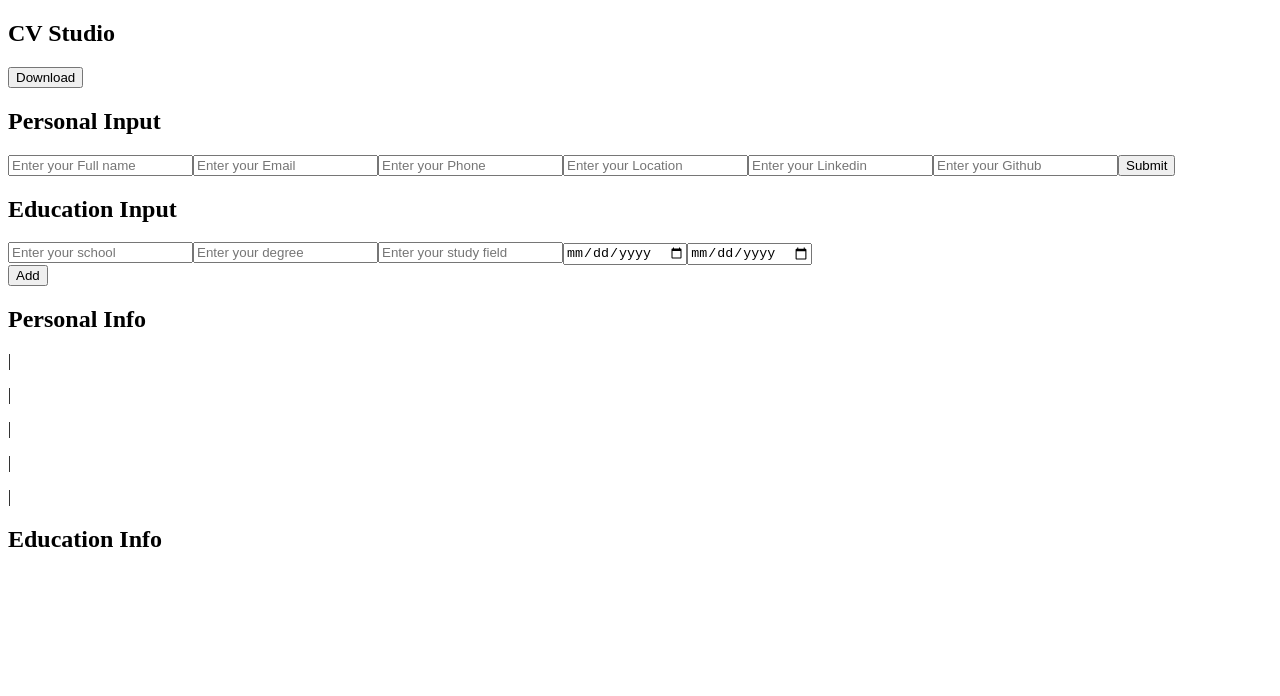
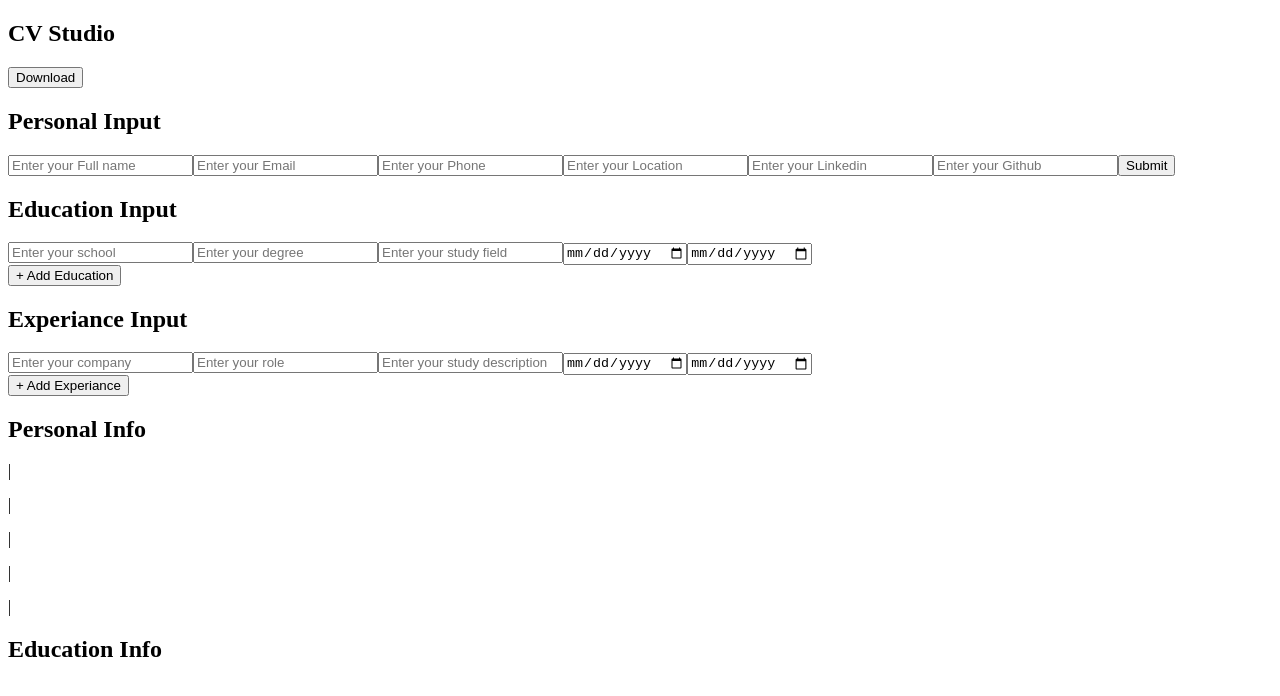
Before and after one commit to Eyobt4/CV-Studio, a React (Vite) app: page / in a window 1280 px wide. Shown: the top 696 px of the page. Built offline with nearby package versions, Linux system fonts and the light colour scheme.

Commit message:
feat: Delete button added to EducationForm, ExperanceForm added

```diff
--- a/src/App.jsx
+++ b/src/App.jsx
@@ -21,7 +21,7 @@ function App() {
       id:1,school:"",degree:"",field:"",from:"",to:"",
     }],
     experiance:[{
-      id:1, company:"", role:"",from:"",to:"",description:"",
+      id:1, company:"", role:"",description:"",from:"",to:"",
 
     }],
     skills:[]
@@ -36,32 +36,85 @@ function App() {
         ...prevData.personal,[name]:value
       }}))}
 
-  const handleAdd = ()=>{
+  const handleEduAdd = () => {
     const newEducation = {
-      id:Date.now(),school:"",degree:"",field:"",from:"",to:"",
-    }
-    setCvData((prevData)=>({
+      id: Date.now(),
+      school: "",
+      degree: "",
+      field: "",
+      from: "",
+      to: "",
+    };
+
+    setCvData((prevData) => ({
       ...prevData,
-      education:[{
-        ...prevData.education,
-        newEducation
-    }]
-    }))
-  }
+      education: [...prevData.education, newEducation],
+    }));
+  };
 
-  const handleEducationChange = (e)=>{
-    const {name,value}= e.target;
-    setCvData((prevData)=>({
+  const handleEduChange = (id, e) => {
+    const { name, value } = e.target;
+
+    setCvData((prevData) => ({
       ...prevData,
-      education:[{
+      education: prevData.education.map((item) =>
+        item.id === id ? { ...item, [name]: value } : item
+      ),
+    }));
+  };
 
-        ...prevData.education,[name]:value
-      }]}))}
+  const handleEduDelete = (idToRemove) => {
+    setCvData((prevData) => ({
+      ...prevData,
+      education: prevData.education.filter((item) => item.id !== idToRemove),
+    }));
+  };
 
   const handleSubmit = (e)=>{
     e.preventDefault()
 
   }
+
+  const handleExpAdd = () => {
+    const newExperiance = {
+      id: Date.now(),
+      company: "",
+      role: "",
+      description: "",
+      from: "",
+      to: "",
+    };
+
+    setCvData((prevData) => ({
+      ...prevData,
+      experiance: [...prevData.experiance, newExperiance],
+    }));
+  };
+
+  const handleExpChange = (id, e) => {
+    const { name, value } = e.target;
+
+    setCvData((prevData) => ({
+      ...prevData,
+      experiance: prevData.experiance.map((item) =>
+        item.id === id ? { ...item, [name]: value } : item
+      ),
+    }));
+  };
+
+  const handleExpDelete = (idToRemove) => {
+    setCvData((prevData) => ({
+      ...prevData,
+      experiance: prevData.experiance.filter((item) => item.id !== idToRemove),
+    }));
+  };
+
+
+
+
+
+
+
 
   // console.log(cvData)
   return (
@@ -72,12 +125,18 @@ function App() {
       onChange={handlePersonalChange}
       onSubmit = {handleSubmit}
       education={cvData.education}
-      onEduChange={handleEducationChange}
-      onAddChange = {handleAdd}
+      onEduChange={handleEduChange}
+      onEduAdd = {handleEduAdd}
+      onEduDelete = {handleEduDelete}
+      experiance={cvData.experiance}
+      onExpChange={handleExpChange}
+      onExpAdd = {handleExpAdd}
+      onExpDelete = {handleExpDelete}
       />
       <CvPreview
       personal={cvData.personal}
       education={cvData.education}
+      experiance={cvData.experiance}
       />
 
     </div>
--- a/src/components/EducationForm.jsx
+++ b/src/components/EducationForm.jsx
@@ -1,30 +1,58 @@
-import { useState } from 'react'
-
-
-function EducationForm({education,onChange,onSubmit,onClick}) {
-
+function EducationForm({ education, onEduChange, onEduAdd,onEduDelete }) {
   return (
     <div>
       <h2>Education Input</h2>
-      <form onSubmit={onSubmit}>
-      {education.map((item)=>{
-        return(
+
+      {education.map((item) => (
         <div key={item.id}>
+          <input
+            type="text"
+            name="school"
+            value={item.school}
+            onChange={(e) => onEduChange(item.id, e)}
+            placeholder="Enter your school"
+          />
+          <input
+            type="text"
+            name="degree"
+            value={item.degree}
+            onChange={(e) => onEduChange(item.id, e)}
+            placeholder="Enter your degree"
+          />
+          <input
+            type="text"
+            name="field"
+            value={item.field}
+            onChange={(e) => onEduChange(item.id, e)}
+            placeholder="Enter your study field"
+          />
+          <input
+            type="date"
+            name="from"
+            value={item.from}
+            onChange={(e) => onChange(item.id, e)}
+          />
+          <input
+            type="date"
+            name="to"
+            value={item.to}
+            onChange={(e) => onChange(item.id, e)}
+          />
+
+          {education.length > 1 && (
+            <button type="button" onClick={() => onEduDelete(item.id)}>
+              Delete
+            </button>
+          )}
+        </div>
+      ))}
 
 
-            <input  name="school" value={item.school} type="text" onChange={onChange} placeholder="Enter your school"/>
-            <input  name="degree" value={item.degree} type="text" onChange={onChange} placeholder="Enter your degree"/>
-            <input  name="field" value={item.field} type="text" onChange={onChange} placeholder="Enter your study field"/>
-            <input  name="from" value={item.from} type="date" onChange={onChange} />
-            <input  name="to" value={item.to} type="date" onChange={onChange} />
-
-
-        </div>
-      )})}
-      </form>
-      <button type='button' onClick={onClick}>Add</button>
+      <button type="button" onClick={onEduAdd}>
+        + Add Education
+      </button>
     </div>
-  )
+  );
 }
 
-export default EducationForm
+export default EducationForm;
--- /dev/null
+++ b/src/components/ExperianceForm.jsx
@@ -0,0 +1,60 @@
+import React from 'react'
+
+function ExperianceForm({ experiance ,onExpChange,onExpAdd,onExpDelete }) {
+  return (
+    <div>
+      <h2>Experiance Input</h2>
+
+      {experiance.map((item) => (
+        <div key={item.id}>
+          <input
+            type="text"
+            name="company"
+            value={item.company}
+            onChange={(e) => onExpChange(item.id, e)}
+            placeholder="Enter your company"
+          />
+          <input
+            type="text"
+            name="role"
+            value={item.role}
+            onChange={(e) => onExpChange(item.id, e)}
+            placeholder="Enter your role"
+          />
+          <input
+            type="text"
+            name="description"
+            value={item.description}
+            onChange={(e) => onExpChange(item.id, e)}
+            placeholder="Enter your study description"
+          />
+          <input
+            type="date"
+            name="from"
+            value={item.from}
+            onChange={(e) => onExpChange(item.id, e)}
+          />
+          <input
+            type="date"
+            name="to"
+            value={item.to}
+            onChange={(e) => onExpChange(item.id, e)}
+          />
+
+          {experiance.length > 1 && (
+            <button type="button" onClick={() => onExpDelete(item.id)}>
+              Delete
+            </button>
+          )}
+        </div>
+      ))}
+
+
+      <button type="button" onClick={onExpAdd}>
+        + Add Experiance
+      </button>
+    </div>
+  );
+}
+
+export default ExperianceForm
--- a/src/components/FormPanel.jsx
+++ b/src/components/FormPanel.jsx
@@ -1,8 +1,9 @@
 import EducationForm from "./EducationForm"
+import ExperianceForm from "./ExperianceForm"
 import PersonalForm from "./PersonalForm"
 
 
-function FormPanel({personal,onChange,onSubmit,education,onEduChange,onAddChange}) {
+function FormPanel({personal,onChange,onSubmit,education,onEduChange,onEduAdd,onEduDelete,experiance,onExpChange,onExpAdd,onExpDelete}) {
   return (
     <div>
       <PersonalForm
@@ -14,9 +15,17 @@ function FormPanel({personal,onChange,onSubmit,education,onEduChange,onAddChange
       education={education}
       onChange={onEduChange}
       onSubmit = {onSubmit}
-      onClick = {onAddChange}
+      onAdd = {onEduAdd}
+      onDelete={onEduDelete}
       />
-      {/* <button>Add</button> */}
+      <ExperianceForm
+      experiance={experiance}
+      onExpChange={onExpChange}
+      onSubmit = {onSubmit}
+      onExpAdd = {onExpAdd}
+      onExpDelete={onExpDelete}
+      />
+
     </div>
   )
 }
```
